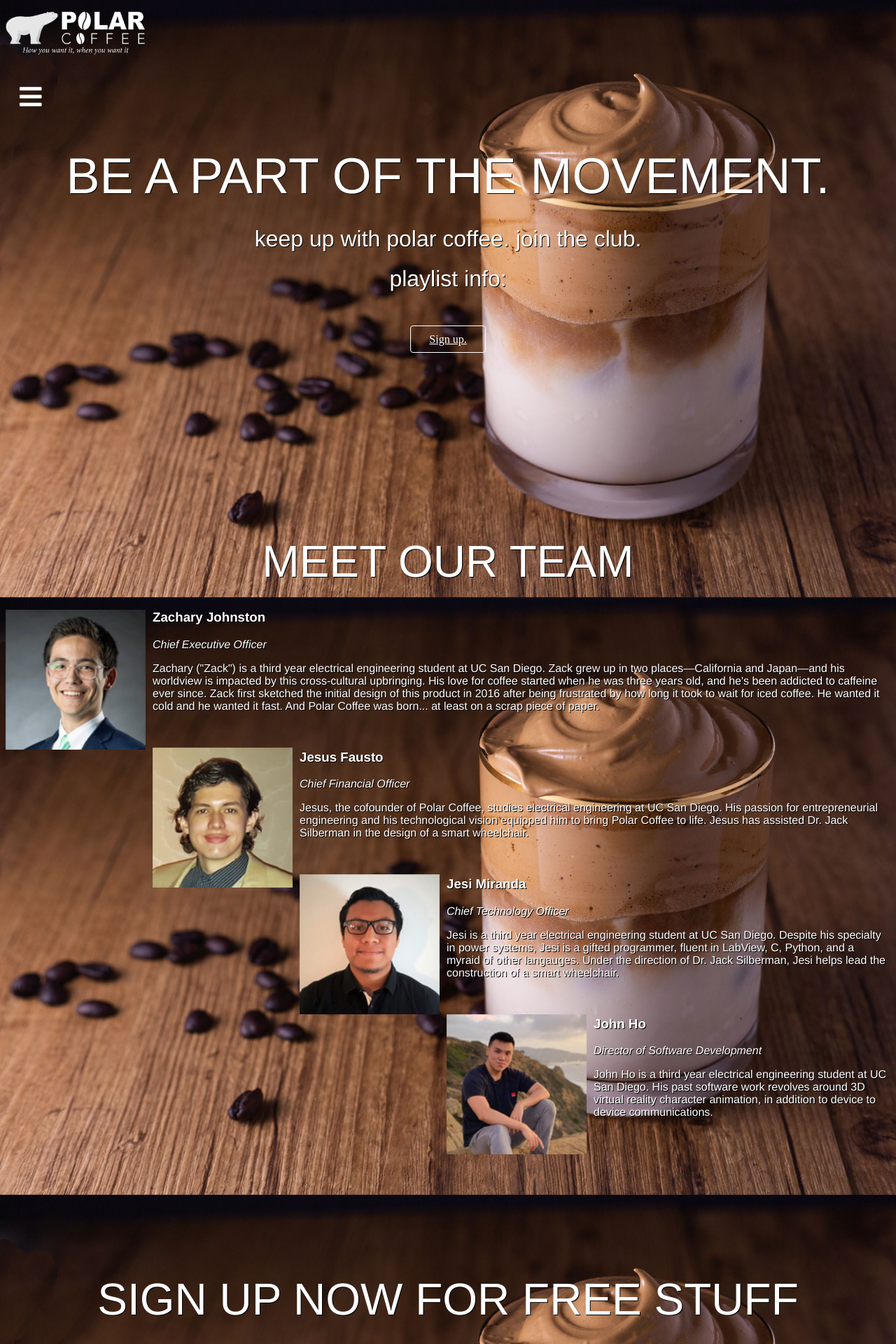
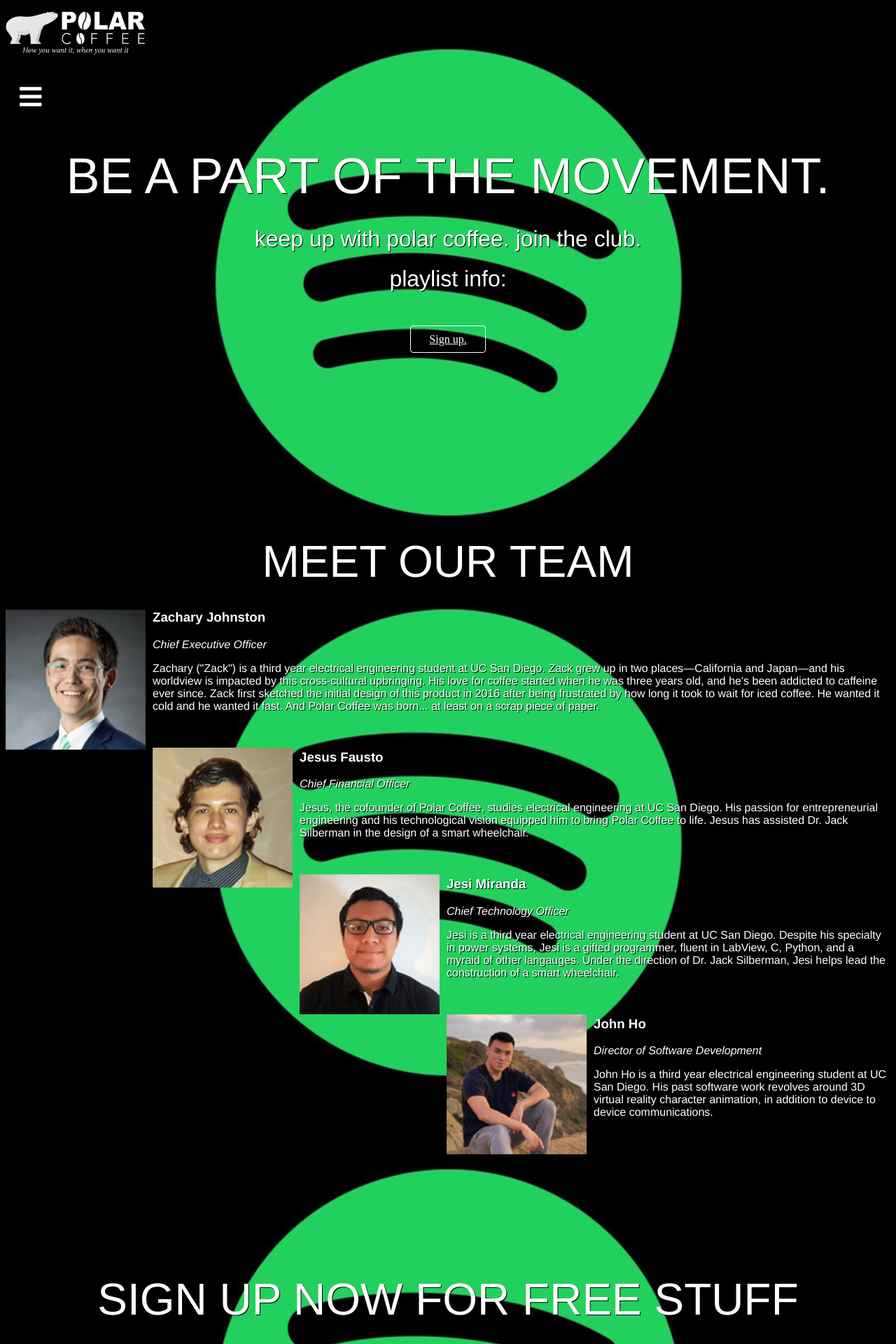
Before and after one commit to Zachary-Johnston/cloud, a Python web app: template ece140_cloud_deployment-master/web/src/templates/spotify.html in a window 1280 px wide. Shown: the top 1920 px of the page at 70% size. Run offline with Jinja, Linux system fonts and the light colour scheme; the template is opened without the code that fills it, so the values that code supplies are empty; some libraries are stand-ins or nearby versions.

Commit message:
Update spotify.html

```diff
--- a/ece140_cloud_deployment-master/web/src/templates/spotify.html
+++ b/ece140_cloud_deployment-master/web/src/templates/spotify.html
@@ -2,7 +2,7 @@
 <html>
 <style>
 body {
-   background-image: url('whipped.jpg');
+   background-image: url('spotify-playlist.jpeg');
    background-repeat: no-repeat;
    background-size: cover;
    background-attachment: fixed;
```
